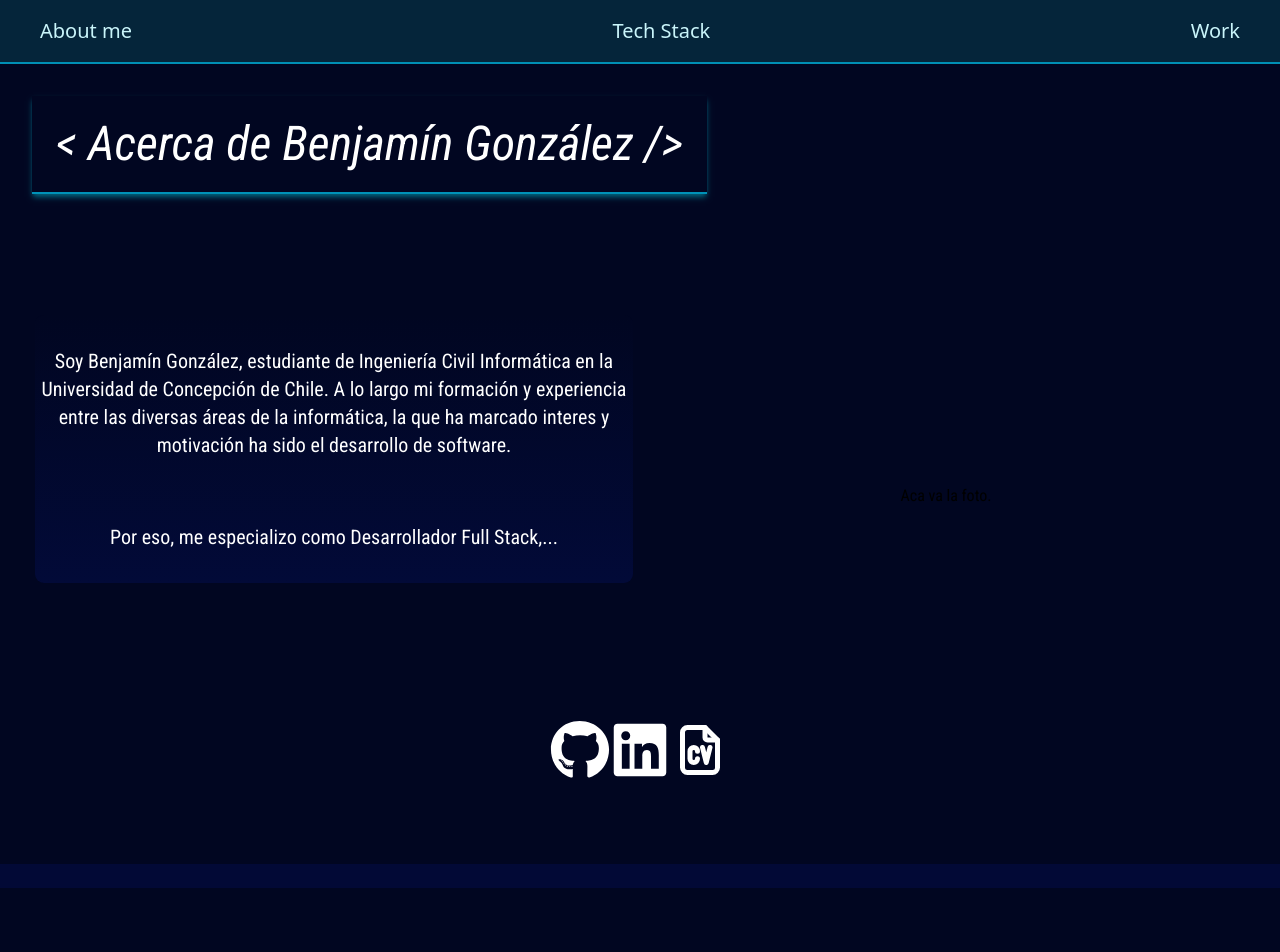
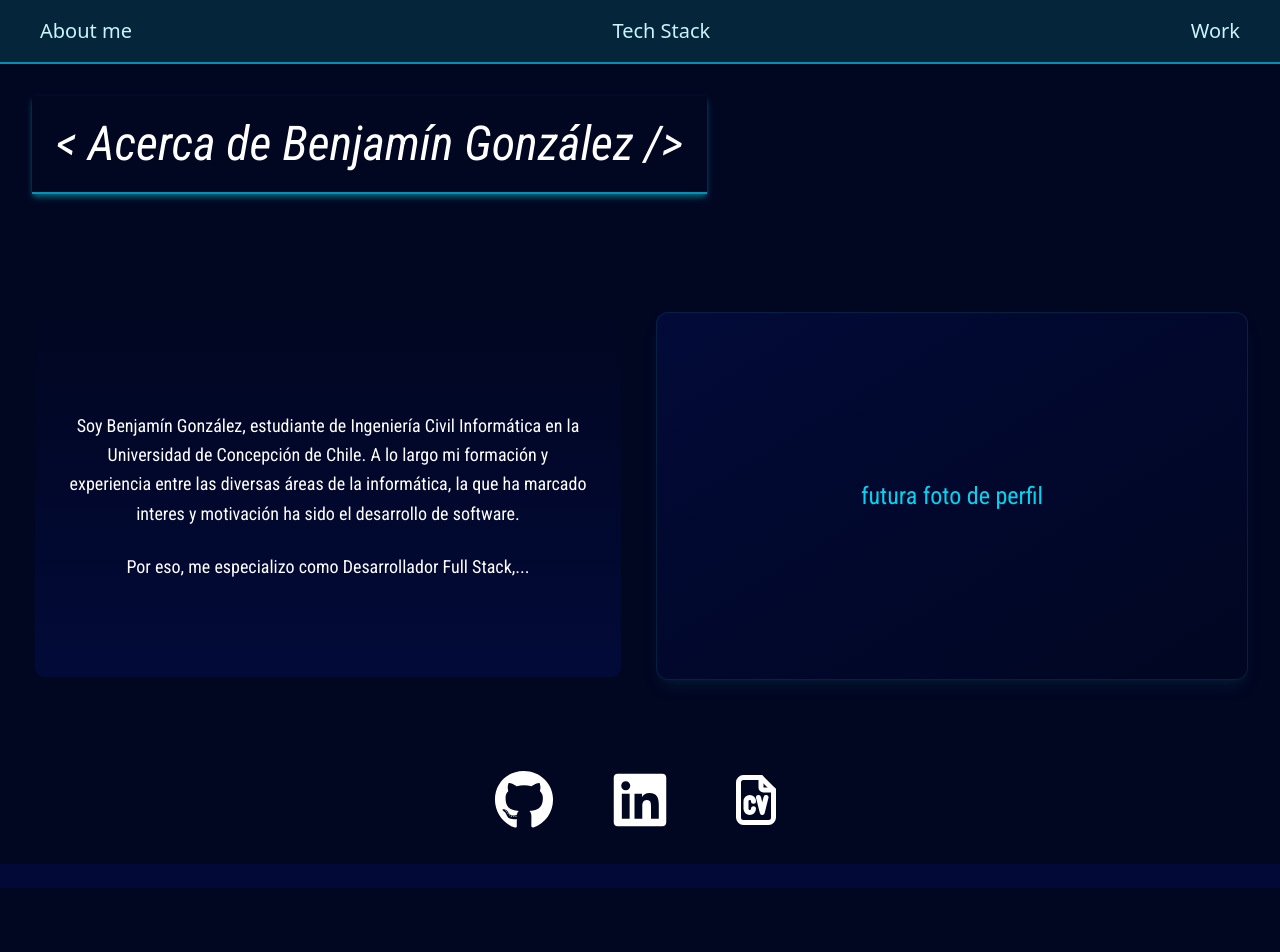
Before and after one commit to benjag22/web-portfolio, a React (Vite) app: page / in a window 1280 px wide. Shown: the top 952 px of the page. Built offline with nearby package versions, Linux system fonts and the light colour scheme.

Commit message:
styles: add better styles on about section

```diff
--- a/src/sections/AboutSection.tsx
+++ b/src/sections/AboutSection.tsx
@@ -23,7 +23,7 @@ export default function AboutSection(props: AboutSectionProps) {
                 "h-full w-full bg-[#010621]",
                 "grid [grid-template-rows:30%_50%_20%] gap-2"
             )}>
-                <div className={cn("flex w-full items-start justify-start p-8")}>
+                <div className={cn("flex w-full items-start justify-start px-8 pt-8")}>
                     <h1 className={cn(
                         "font-roboto-condensed",
                         "italic text-5xl text-white p-6",
@@ -33,26 +33,37 @@ export default function AboutSection(props: AboutSectionProps) {
                     </h1>
                 </div>
                 <div className={cn(
-                    "grid grid-cols-2 gap-2 px-8 pb-8"
+                    "grid grid-cols-2 gap-x-8 px-8 pb-8"
                 )}>
-                    <div className={styles.borderContainer}>
-                        <div className={styles.animatedBorder}>
-                            <div className={styles.borderTrail}></div>
+                    <div className={cn(
+                        styles.borderContainer,
+                        "group cursor-pointer"
+                    )}>
+                        <div className={cn(
+                            styles.animatedBorder,
+                            "opacity-0 group-hover:opacity-100 transition-opacity duration-300"
+                        )}>
+                            <div className={styles.borderTrailSmooth}></div>
                         </div>
 
                         <div className={cn(
                             styles.contentWithBorder,
-                            "text-xl"
+                            "text-lg",
+                            "p-8",
+                            "h-full",
+                            "flex flex-col justify-center gap-6",
+                            "group-hover:shadow-lg group-hover:shadow-cyan-500/20",
+                            "transition-all duration-300"
                         )}>
                             <p className={cn(
                                 "font-roboto-condensed",
-                                "text-white text-center py-8"
+                                "text-white text-center leading-relaxed"
                             )}>
                                 {metadata.aboutMeParagraph1}
                             </p>
                             <p className={cn(
                                 "font-roboto-condensed",
-                                "text-white text-center py-8"
+                                "text-white text-center leading-relaxed"
                             )}>
                                 {metadata.aboutMeParagraph2}
                             </p>
@@ -60,25 +71,62 @@ export default function AboutSection(props: AboutSectionProps) {
                     </div>
 
                     <div className={cn(
-                        "flex items-center justify-center"
+                        "flex items-center justify-center",
+                        "bg-gradient-to-br from-[#020A38] to-[#010621]",
+                        "rounded-xl border border-cyan-800/30",
+                        "shadow-lg shadow-cyan-900/20"
                     )}>
-                        Aca va la foto.
+                        <div className={cn(
+                            "font-roboto-condensed",
+                            "text-cyan-400 text-2xl ",
+                            "flex flex-col items-center gap-4"
+                        )}>
+                            <span className="text-center">futura foto de perfil</span>
+                        </div>
                     </div>
                 </div>
                 <div className={cn(
-                    "flex flex-row justify-center"
+                    "flex flex-row justify-center items-center gap-8"
                 )}>
-                    <FaGithub onClick={() => goTo("https://github.com/benjag22")} className={cn(
-                        "text-6xl text-white hover:text-gray-300 cursor-pointer transition-colors"
-                    )}/>
-                    <FaLinkedin onClick={() => goTo("https://www.linkedin.com/in/benjags/")} className={cn(
-                        "text-6xl text-white hover:text-gray-300 cursor-pointer transition-colors"
-                    )}/>
-                    <TbFileCv width={200} className={cn(
-                        "text-6xl text-white hover:text-gray-300 cursor-pointer transition-colors"
-                    )}/>
+                    <div className={cn(
+                        "group cursor-pointer p-3 rounded-full",
+                        "hover:bg-cyan-900/20 transition-all duration-300"
+                    )}>
+                        <FaGithub
+                            onClick={() => goTo("https://github.com/benjag22")}
+                            className={cn(
+                                "text-6xl text-white hover:text-cyan-400",
+                                "cursor-pointer transition-colors duration-300",
+                                "group-hover:scale-110 transform"
+                            )}
+                        />
+                    </div>
+                    <div className={cn(
+                        "group cursor-pointer p-3 rounded-full",
+                        "hover:bg-cyan-900/20 transition-all duration-300"
+                    )}>
+                        <FaLinkedin
+                            onClick={() => goTo("https://www.linkedin.com/in/benjags/")}
+                            className={cn(
+                                "text-6xl text-white hover:text-cyan-400",
+                                "cursor-pointer transition-colors duration-300",
+                                "group-hover:scale-110 transform"
+                            )}
+                        />
+                    </div>
+                    <div className={cn(
+                        "group cursor-pointer p-3 rounded-full",
+                        "hover:bg-cyan-900/20 transition-all duration-300"
+                    )}>
+                        <TbFileCv
+                            className={cn(
+                                "text-6xl text-white hover:text-cyan-400",
+                                "cursor-pointer transition-colors duration-300",
+                                "group-hover:scale-110 transform"
+                            )}
+                        />
+                    </div>
                 </div>
-
             </div>
         </section>
     )
```
